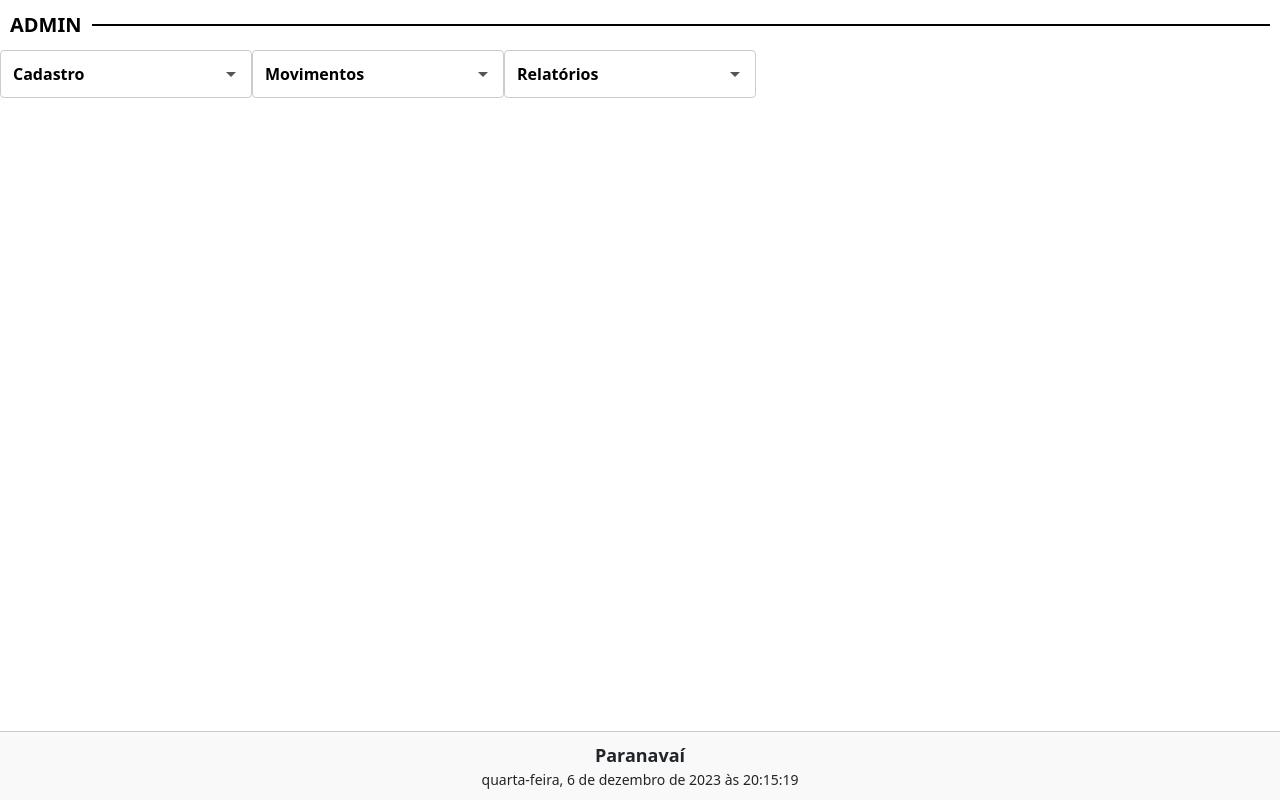
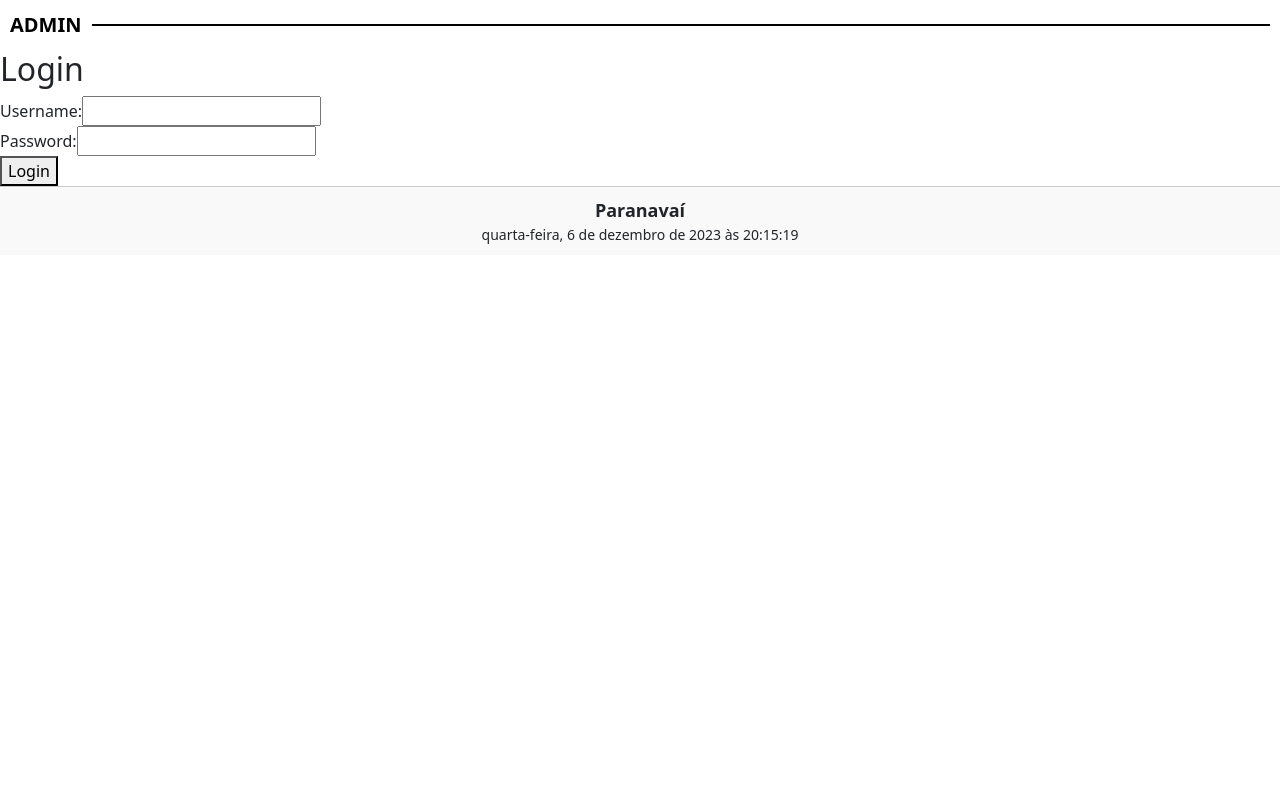
Before and after one commit to Rakoski/Apice, a React (Create React App) app in the folder client/: page /login in a window 1280 px wide. Built offline with nearby package versions, Linux system fonts and the light colour scheme.

Commit message:
Páginas de Login e cadastro

```diff
--- a/client/src/App.js
+++ b/client/src/App.js
@@ -4,7 +4,7 @@
 import Header from "./Header";
 import CadastroPessoa from "./Cadastros/CadastroPessoa";
 import './App.css'
-import { Route, Routes, BrowserRouter as Router, useNavigate } from 'react-router-dom';
+import {Route, Routes, BrowserRouter as Router, useNavigate, Navigate} from 'react-router-dom';
 import FiltroPessoas from "./Listas/FiltroPessoas";
 import ListaDePessoas from "./Listas/ListaDePessoas";
 import ListaVenda from "./Listas/ListaVenda";
@@ -16,15 +16,14 @@
 import CadastroCidade from "./Cadastros/CadastroCidade";
 import ListaCidade from "./Listas/ListaCidade";
 import FiltroVendas from "./Listas/FiltroVendas";
-
-function Vendas() {
-    return null;
-}
+import Login from "./Autorizacao/Login";
 
 function App() {
+    const [isLoggedIn, setLoggedIn] = useState(false);
     const [inputValue1, setInputValue1] = useState('Cadastro');
     const [inputValue2, setInputValue2] = useState('Movimentos');
     const [inputValue3, setInputValue3] = useState('Relatórios');
+
     const listItemWidth = '215px';
     const containerRef = useRef(null);
 
@@ -43,6 +42,7 @@
         <Router>
             <div>
                 <Header />
+                {isLoggedIn ? (
                 <div className="combobox-container" ref={containerRef}>
                     <Dropdowns
                         options={['Bairros', 'Cidades', 'Pessoas', 'Produtos']}
@@ -69,6 +69,7 @@
                     />
 
                     <Routes>
+                        <Route path="/" element={<Login />} />
                         <Route path="/bairros" element={<CadastroBairro />} />
                         <Route path="/cidades" element={<CadastroCidade />} />
                         <Route path="/pessoas" element={<CadastroPessoa />} />
@@ -83,6 +84,12 @@
                         <Route path="/lista de vendas" element={<ListaVenda />}/>
                     </Routes>
                 </div>
+                ) : (
+                    <Routes>
+                        <Route path="/login" element={<Login onLogin={() => setLoggedIn(true)} />} />
+                        <Route path="/" element={<Navigate to="/login" />} />
+                    </Routes>
+                )}
             </div>
             <Footer />
         </Router>
--- /dev/null
+++ b/client/src/Autorizacao/Login.js
@@ -0,0 +1,41 @@
+import React, {useState} from "react";
+
+const Login = () => {
+    const [username, setUsername] = useState('');
+    const [password, setPassword] = useState('');
+
+    const handleLogin = () => {
+        console.log('Logging in with:', { username, password });
+    };
+
+    return (
+        <div>
+            <h2>Login</h2>
+            <form>
+                <label>
+                    Username:
+                    <input
+                        type="text"
+                        value={username}
+                        onChange={(e) => setUsername(e.target.value)}
+                    />
+                </label>
+                <br />
+                <label>
+                    Password:
+                    <input
+                        type="password"
+                        value={password}
+                        onChange={(e) => setPassword(e.target.value)}
+                    />
+                </label>
+                <br />
+                <button type="button" onClick={handleLogin}>
+                    Login
+                </button>
+            </form>
+        </div>
+    );
+};
+
+export default Login;
```
Also changed, not shown: client/src/Autorizacao/Autorizacao.css (added), client/src/Autorizacao/Cadastro.js (added).
